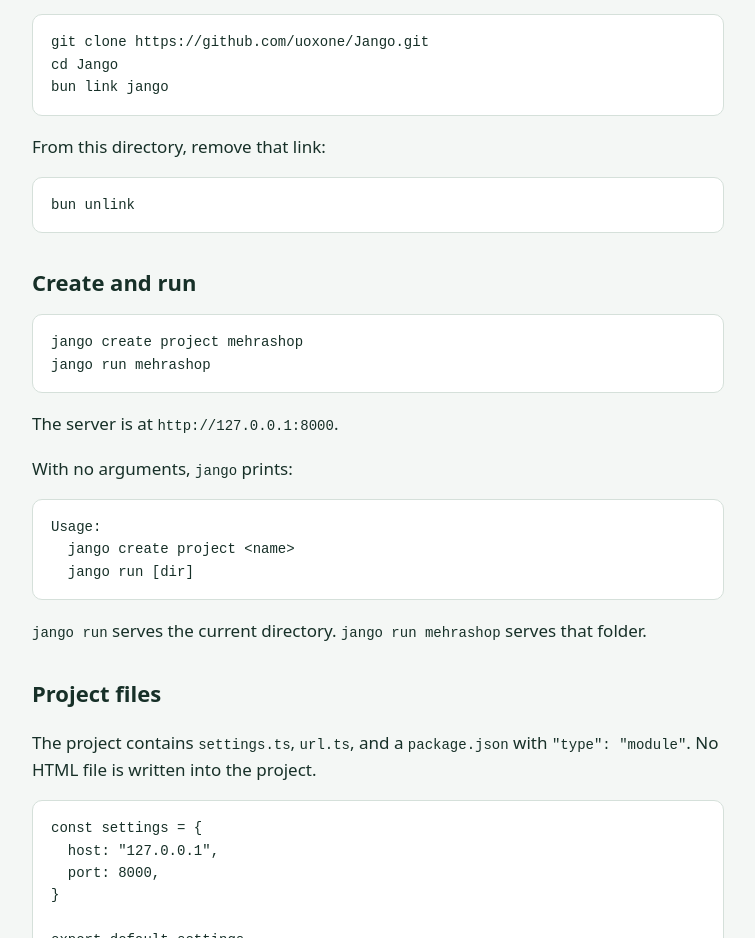
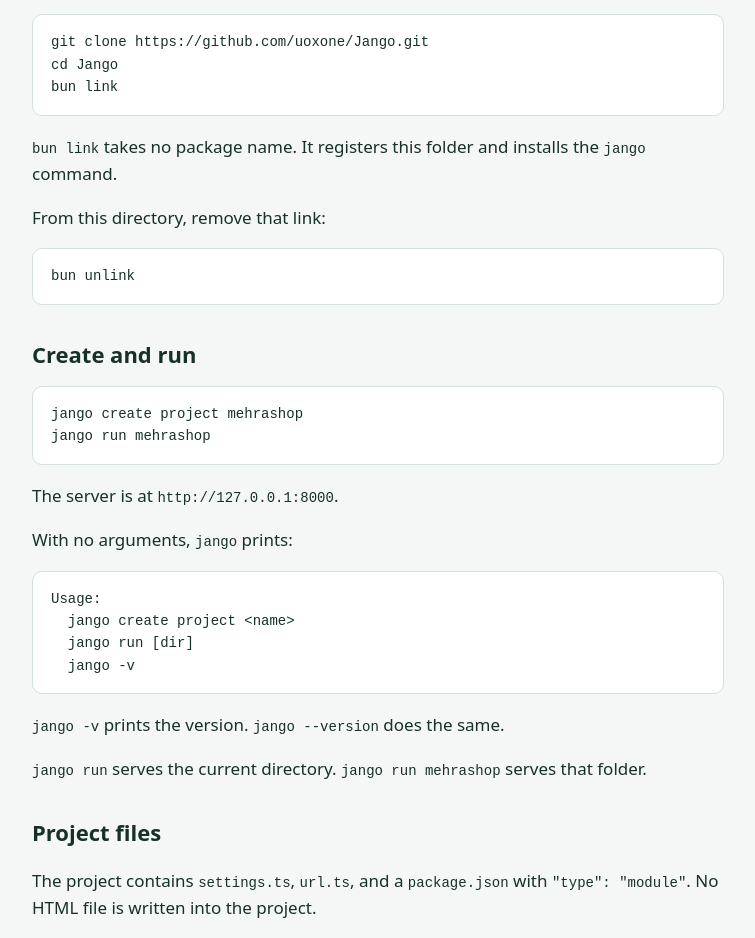
Before and after one commit to uoxone/jango, a website: page docs/start.html in a window 1280 px wide. Shown: the part 442-1380 px from the top of the page, without its empty margins (262-1017 px from the left). Drawn offline with Linux system fonts and the light colour scheme.

Commit message:
feat : Print the package version with jango -v

```diff
--- a/docs/start.html
+++ b/docs/start.html
@@ -25,7 +25,8 @@ npm install -g @uoxone/jango</pre>
   <p>If you download the repository from GitHub, use these commands instead:</p>
   <pre>git clone https://github.com/uoxone/Jango.git
 cd Jango
-bun link jango</pre>
+bun link</pre>
+  <p><code>bun link</code> takes no package name. It registers this folder and installs the <code>jango</code> command.</p>
   <p>From this directory, remove that link:</p>
   <pre>bun unlink</pre>
   <h2>Create and run</h2>
@@ -35,7 +36,9 @@ jango run mehrashop</pre>
   <p>With no arguments, <code>jango</code> prints:</p>
   <pre>Usage:
   jango create project &lt;name&gt;
-  jango run [dir]</pre>
+  jango run [dir]
+  jango -v</pre>
+  <p><code>jango -v</code> prints the version. <code>jango --version</code> does the same.</p>
   <p><code>jango run</code> serves the current directory. <code>jango run mehrashop</code> serves that folder.</p>
   <h2>Project files</h2>
   <p>The project contains <code>settings.ts</code>, <code>url.ts</code>, and a <code>package.json</code> with <code>"type": "module"</code>. No HTML file is written into the project.</p>
--- a/package.json
+++ b/package.json
@@ -15,7 +15,7 @@
     "bun": ">=1.1.0"
   },
   "scripts": {
-    "test": "node --test test/create.test.ts test/server.test.ts test/docs.test.ts"
+    "test": "node --test test/create.test.ts test/server.test.ts test/cli.test.ts test/docs.test.ts"
   },
   "devDependencies": {
     "@types/node": "^24.6.0",
```
Also changed, not shown: src/cli.ts (+13 -1 lines), test/cli.test.ts (added, +19 -0 lines), README.md.
